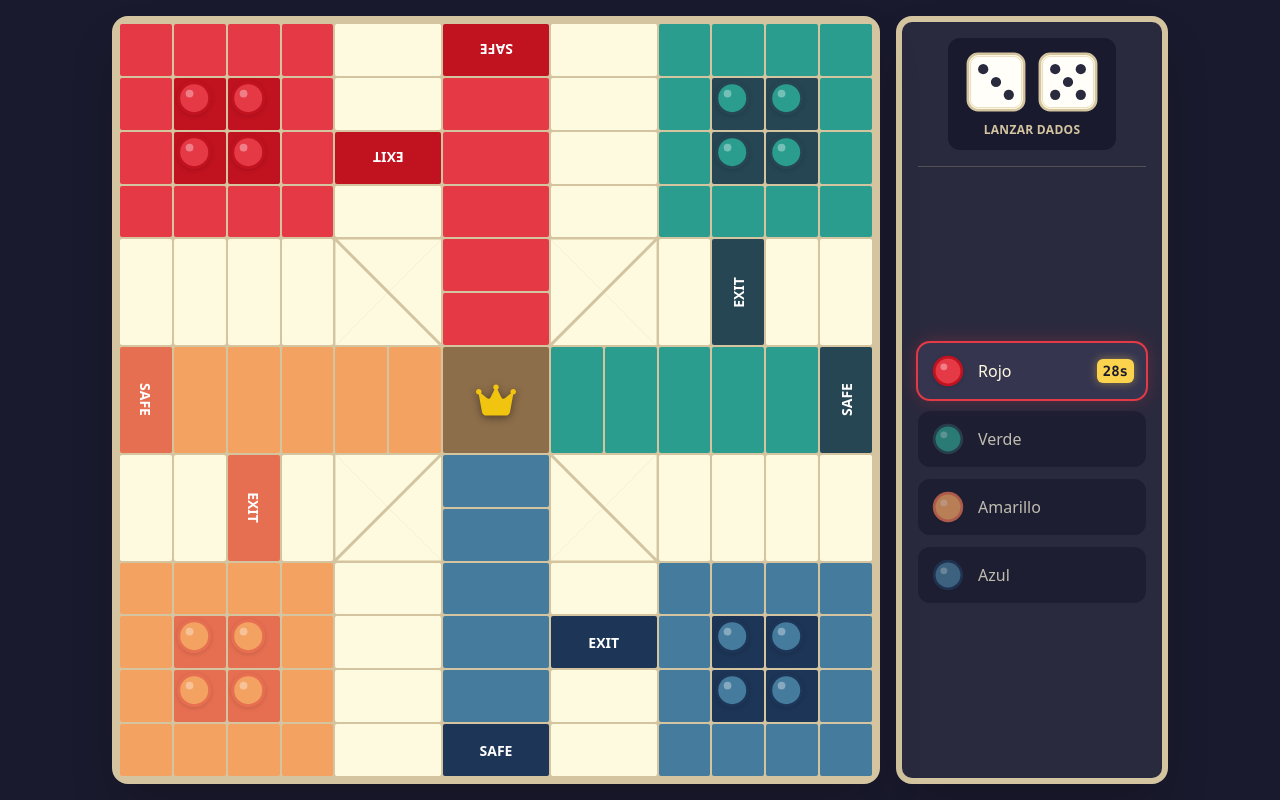
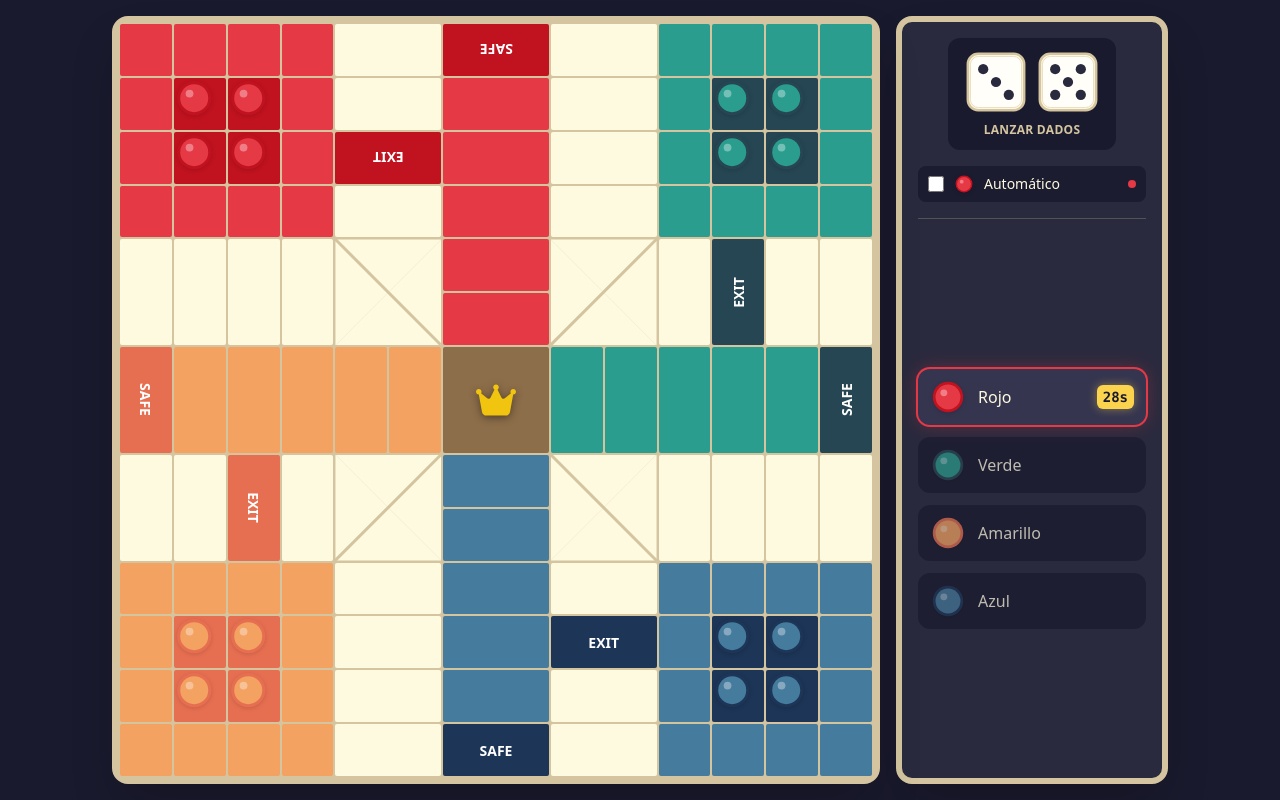
Before and after one commit to jucarata/Ludiq, a Next.js app: page /play in a window 1280 px wide. Both pictures are taken after a click on the button "JUGAR". Built offline with nearby package versions, Linux system fonts and the light colour scheme.

Commit message:
feat: added automatized mod for players

```diff
--- a/components/dice/DiceLauncher.tsx
+++ b/components/dice/DiceLauncher.tsx
@@ -1,6 +1,7 @@
 "use client";
 
 import { useDice } from "@/components/dice/DiceContext";
+import { useAutoMode } from "@/components/game/AutoModeContext";
 import { useTurn } from "@/components/game/TurnContext";
 import { useIsBot } from "@/components/game/PlayersContext";
 import { DieFace } from "@/components/dice/DieFace";
@@ -9,6 +10,7 @@ import { PLAYER_COLORS } from "@/lib/board/types";
 export function DiceLauncher() {
   const { currentPlayer } = useTurn();
   const isBot = useIsBot();
+  const { isAutoEnabled } = useAutoMode();
   const {
     isAiming,
     isRolling,
@@ -21,10 +23,12 @@ export function DiceLauncher() {
 
   const { label } = PLAYER_COLORS[currentPlayer];
   const currentIsBot = isBot(currentPlayer);
+  const currentIsAutoHuman =
+    !currentIsBot && isAutoEnabled(currentPlayer);
 
   if (hasRolledThisTurn && turnRoll !== null) {
     return (
-      <div className="mb-4 flex flex-col items-center gap-2 border-b border-[#d4c5a0]/25 pb-4">
+      <div className="mb-4 flex flex-col items-center gap-2">
         <div
           className="flex min-h-[5.5rem] items-center justify-center gap-3 rounded-xl bg-[#1a1a2e] px-5 py-4 md:min-h-[6.5rem] md:gap-4"
           aria-label={`${label} sacó ${turnRoll[0]} y ${turnRoll[1]}`}
@@ -41,16 +45,20 @@ export function DiceLauncher() {
     );
   }
 
-  if (currentIsBot) {
+  if (currentIsBot || currentIsAutoHuman) {
     return (
-      <div className="mb-4 flex flex-col items-center gap-2 border-b border-[#d4c5a0]/25 pb-4">
+      <div className="mb-4 flex flex-col items-center gap-2">
         <div className="flex min-h-[5.5rem] flex-col items-center justify-center gap-2 rounded-xl bg-[#1a1a2e] px-5 py-4 md:min-h-[6.5rem]">
           <div className="flex items-center gap-2" aria-hidden>
             <DieFace value={3} className="h-12 w-12 opacity-60 md:h-14 md:w-14" />
             <DieFace value={5} className="h-12 w-12 opacity-60 md:h-14 md:w-14" />
           </div>
           <span className="whitespace-nowrap text-xs font-semibold uppercase tracking-wide text-[#457b9d]">
-            {isRolling ? "La máquina lanza…" : "Turno de la máquina"}
+            {isRolling
+              ? "Lanzando dados…"
+              : currentIsBot
+                ? "Turno de la máquina"
+                : "Modo automático"}
           </span>
         </div>
       </div>
@@ -58,7 +66,7 @@ export function DiceLauncher() {
   }
 
   return (
-    <div className="mb-4 flex flex-col items-center gap-2 border-b border-[#d4c5a0]/25 pb-4">
+    <div className="mb-4 flex flex-col items-center gap-2">
       <button
         type="button"
         onClick={isAiming ? cancelAim : armDice}
--- /dev/null
+++ b/components/game/AutoModeContext.tsx
@@ -0,0 +1,50 @@
+"use client";
+
+import {
+  createContext,
+  useCallback,
+  useContext,
+  useMemo,
+  useState,
+  type ReactNode,
+} from "react";
+import type { PlayerColor } from "@/lib/board/types";
+
+interface AutoModeContextValue {
+  isAutoEnabled: (color: PlayerColor) => boolean;
+  setAutoEnabled: (color: PlayerColor, enabled: boolean) => void;
+}
+
+const AutoModeContext = createContext<AutoModeContextValue | null>(null);
+
+export function AutoModeProvider({ children }: { children: ReactNode }) {
+  const [autoByPlayer, setAutoByPlayer] = useState<
+    Partial<Record<PlayerColor, boolean>>
+  >({});
+
+  const isAutoEnabled = useCallback(
+    (color: PlayerColor) => autoByPlayer[color] === true,
+    [autoByPlayer],
+  );
+
+  const setAutoEnabled = useCallback((color: PlayerColor, enabled: boolean) => {
+    setAutoByPlayer((prev) => ({ ...prev, [color]: enabled }));
+  }, []);
+
+  const value = useMemo(
+    () => ({ isAutoEnabled, setAutoEnabled }),
+    [isAutoEnabled, setAutoEnabled],
+  );
+
+  return (
+    <AutoModeContext.Provider value={value}>{children}</AutoModeContext.Provider>
+  );
+}
+
+export function useAutoMode() {
+  const value = useContext(AutoModeContext);
+  if (!value) {
+    throw new Error("useAutoMode debe usarse dentro de AutoModeProvider");
+  }
+  return value;
+}
--- a/components/game/BotController.tsx
+++ b/components/game/BotController.tsx
@@ -1,6 +1,7 @@
 "use client";
 
-import { useEffect, useRef } from "react";
+import { useEffect, useRef, useState } from "react";
+import { useAutoMode } from "@/components/game/AutoModeContext";
 import { useDice } from "@/components/dice/DiceContext";
 import { useGameState } from "@/components/game/GameStateContext";
 import { useIsBot } from "@/components/game/PlayersContext";
@@ -12,6 +13,7 @@ import type { PieceState } from "@/lib/game/pieces";
 const BOT_ROLL_DELAY_MS = 1600;
 const BOT_MOVE_DELAY_SINGLE_MS = 1000;
 const BOT_MOVE_DELAY_MULTI_MS = 2000;
+const AFK_TAKEOVER_THRESHOLD_SECONDS = 2;
 
 function getBotMoveDelayMs(
   pieces: PieceState[],
@@ -25,30 +27,61 @@ function getBotMoveDelayMs(
     : BOT_MOVE_DELAY_MULTI_MS;
 }
 
-/** Orquesta lanzamientos y movimientos automáticos cuando le toca a un bot */
+/** Orquesta lanzamientos y movimientos automáticos para bots y humanos en modo auto */
 export function BotController() {
-  const { currentPlayer, turnPhase } = useTurn();
+  const { currentPlayer, turnPhase, timeLeft, extendDecisionTime } = useTurn();
   const isBot = useIsBot();
+  const { isAutoEnabled } = useAutoMode();
   const { canRoll, autoRollDice } = useDice();
   const { pieces, remainingDice, canInteractWithPieces, executeMove } =
     useGameState();
   const botRef = useRef(new ParquesBot());
   const actingRef = useRef(false);
+  const [afkTakeover, setAfkTakeover] = useState(false);
 
   const currentIsBot = isBot(currentPlayer);
+  const currentIsAutoHuman =
+    !currentIsBot && isAutoEnabled(currentPlayer);
+  const shouldAutoRoll = currentIsBot || currentIsAutoHuman;
+  const shouldBotMove = currentIsBot || afkTakeover;
 
   useEffect(() => {
-    if (!currentIsBot || turnPhase !== "playing" || !canRoll) return;
+    setAfkTakeover(false);
+    actingRef.current = false;
+  }, [currentPlayer]);
+
+  useEffect(() => {
+    if (!shouldAutoRoll || turnPhase !== "playing" || !canRoll) return;
 
     const timeout = setTimeout(() => {
       autoRollDice();
     }, BOT_ROLL_DELAY_MS);
 
     return () => clearTimeout(timeout);
-  }, [currentIsBot, turnPhase, canRoll, currentPlayer, autoRollDice]);
+  }, [shouldAutoRoll, turnPhase, canRoll, currentPlayer, autoRollDice]);
 
   useEffect(() => {
-    if (!currentIsBot || !canInteractWithPieces || !remainingDice?.length) {
+    if (currentIsBot || !currentIsAutoHuman) return;
+    if (turnPhase !== "deciding" || !canInteractWithPieces) return;
+    if (!remainingDice?.length) return;
+    if (timeLeft > AFK_TAKEOVER_THRESHOLD_SECONDS) return;
+    if (afkTakeover) return;
+
+    setAfkTakeover(true);
+    extendDecisionTime();
+  }, [
+    currentIsBot,
+    currentIsAutoHuman,
+    turnPhase,
+    canInteractWithPieces,
+    remainingDice,
+    timeLeft,
+    afkTakeover,
+    extendDecisionTime,
+  ]);
+
+  useEffect(() => {
+    if (!shouldBotMove || !canInteractWithPieces || !remainingDice?.length) {
       actingRef.current = false;
       return;
     }
@@ -76,12 +109,13 @@ export function BotController() {
       actingRef.current = false;
     };
   }, [
-    currentIsBot,
+    shouldBotMove,
     canInteractWithPieces,
     remainingDice,
     pieces,
     currentPlayer,
     executeMove,
+    afkTakeover,
   ]);
 
   return null;
--- a/components/game/GameView.tsx
+++ b/components/game/GameView.tsx
@@ -2,6 +2,7 @@
 
 import { ParquesBoard } from "@/components/board/ParquesBoard";
 import { BoardDiceZone } from "@/components/board/BoardDiceZone";
+import { AutoModeProvider } from "@/components/game/AutoModeContext";
 import { BotController } from "@/components/game/BotController";
 import { DiceProvider } from "@/components/dice/DiceContext";
 import { DiceCursor } from "@/components/dice/DiceCursor";
@@ -21,7 +22,8 @@ interface GameViewProps {
 export function GameView({ activePlayers, botPlayers }: GameViewProps) {
   return (
     <PlayersProvider activePlayers={activePlayers} botPlayers={botPlayers}>
-      <TurnProvider>
+      <AutoModeProvider>
+        <TurnProvider>
         <GameStateProvider>
           <DiceProvider>
             <BotController />
@@ -41,6 +43,7 @@ export function GameView({ activePlayers, botPlayers }: GameViewProps) {
           </DiceProvider>
         </GameStateProvider>
       </TurnProvider>
+      </AutoModeProvider>
     </PlayersProvider>
   );
 }
--- a/components/game/TurnContext.tsx
+++ b/components/game/TurnContext.tsx
@@ -30,6 +30,7 @@ type TurnAction =
   | { type: "tick" }
   | { type: "pause_for_roll" }
   | { type: "start_decision" }
+  | { type: "extend_decision" }
   | { type: "advance_turn" }
   | { type: "end_game" };
 
@@ -40,6 +41,7 @@ interface TurnContextValue {
   announcement: PlayerColor | null;
   pauseForDiceRoll: () => void;
   startDecisionPhase: () => void;
+  extendDecisionTime: () => void;
   advanceTurn: () => void;
   endGame: () => void;
 }
@@ -64,6 +66,10 @@ function turnReducer(
         phase: "deciding",
         timeLeft: TURN_DECISION_SECONDS,
       };
+
+    case "extend_decision":
+      if (state.phase !== "deciding") return state;
+      return { ...state, timeLeft: TURN_DECISION_SECONDS };
 
     case "advance_turn":
       return {
@@ -118,6 +124,10 @@ export function TurnProvider({ children }: { children: ReactNode }) {
     dispatch({ type: "start_decision" });
   }, []);
 
+  const extendDecisionTime = useCallback(() => {
+    dispatch({ type: "extend_decision" });
+  }, []);
+
   const advanceTurn = useCallback(() => {
     dispatch({ type: "advance_turn" });
   }, []);
@@ -149,6 +159,7 @@ export function TurnProvider({ children }: { children: ReactNode }) {
         announcement,
         pauseForDiceRoll,
         startDecisionPhase,
+        extendDecisionTime,
         advanceTurn,
         endGame,
       }}
--- /dev/null
+++ b/components/turn/AutoModeToggles.tsx
@@ -0,0 +1,50 @@
+"use client";
+
+import { useTurn } from "@/components/game/TurnContext";
+import { useIsBot } from "@/components/game/PlayersContext";
+import { useAutoMode } from "@/components/game/AutoModeContext";
+import { GamePiece } from "@/components/board/GamePiece";
+import { PLAYER_COLORS } from "@/lib/board/types";
+
+export function AutoModeToggles() {
+  const { currentPlayer } = useTurn();
+  const isBot = useIsBot();
+  const { isAutoEnabled, setAutoEnabled } = useAutoMode();
+
+  if (isBot(currentPlayer)) return null;
+
+  const { label, fill } = PLAYER_COLORS[currentPlayer];
+  const enabled = isAutoEnabled(currentPlayer);
+
+  return (
+    <div
+      className="mb-4 border-b border-[#d4c5a0]/25 pb-4"
+      aria-label="Modo automático"
+    >
+      <label
+        className={`flex cursor-pointer items-center gap-2.5 rounded-lg px-2.5 py-2 transition-colors ${
+          enabled ? "bg-[#353550]" : "bg-[#1a1a2e]/80 hover:bg-[#1a1a2e]"
+        }`}
+      >
+        <input
+          type="checkbox"
+          checked={enabled}
+          onChange={(event) =>
+            setAutoEnabled(currentPlayer, event.target.checked)
+          }
+          className="h-4 w-4 shrink-0 cursor-pointer accent-[#fcd34d]"
+          aria-label={`Automático — ${label}`}
+        />
+        <GamePiece color={currentPlayer} className="h-5 w-5 shrink-0" />
+        <span className="min-w-0 flex-1 truncate text-xs font-medium text-[#fefae0] md:text-sm">
+          Automático
+        </span>
+        <span
+          className="h-2 w-2 shrink-0 rounded-full"
+          style={{ backgroundColor: fill }}
+          aria-hidden
+        />
+      </label>
+    </div>
+  );
+}
--- a/components/turn/TurnPanel.tsx
+++ b/components/turn/TurnPanel.tsx
@@ -4,6 +4,7 @@ import { useTurn } from "@/components/game/TurnContext";
 import { useActivePlayers, useIsBot } from "@/components/game/PlayersContext";
 import { GamePiece } from "@/components/board/GamePiece";
 import { DiceLauncher } from "@/components/dice/DiceLauncher";
+import { AutoModeToggles } from "@/components/turn/AutoModeToggles";
 import { PLAYER_COLORS, type PlayerColor } from "@/lib/board/types";
 
 function TeamEntry({
@@ -66,6 +67,7 @@ export function TurnPanel() {
       aria-label="Panel de turnos"
     >
       <DiceLauncher />
+      <AutoModeToggles />
       <ul className="grid grid-cols-2 gap-3 md:flex md:flex-1 md:flex-col md:justify-center">
         {activePlayers.map((color) => (
           <TeamEntry
```
